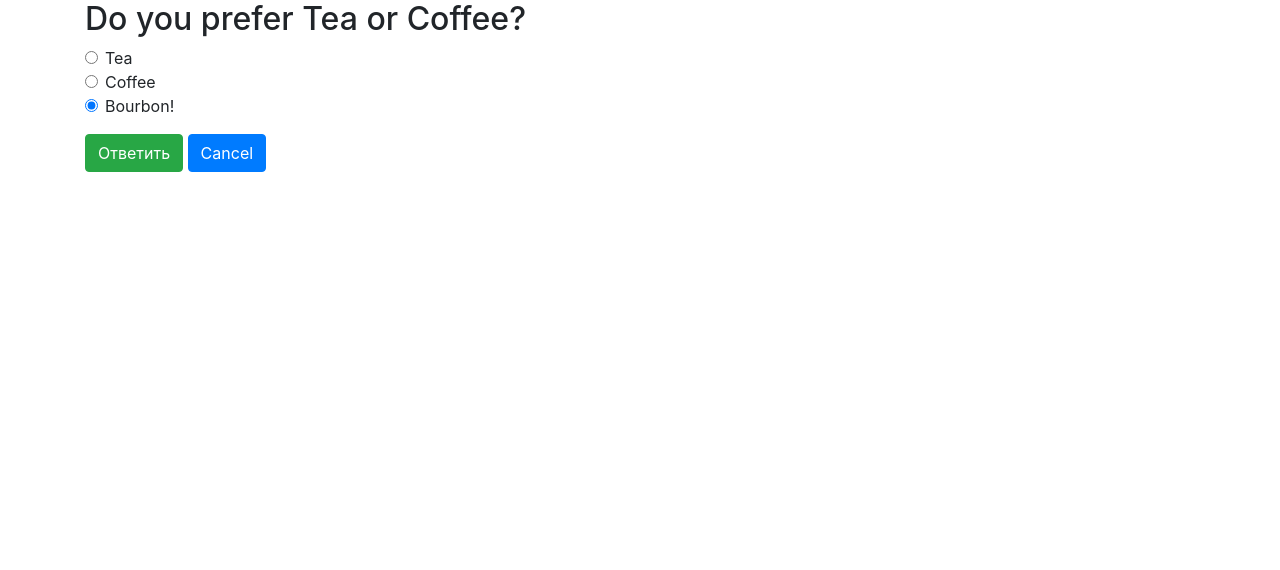
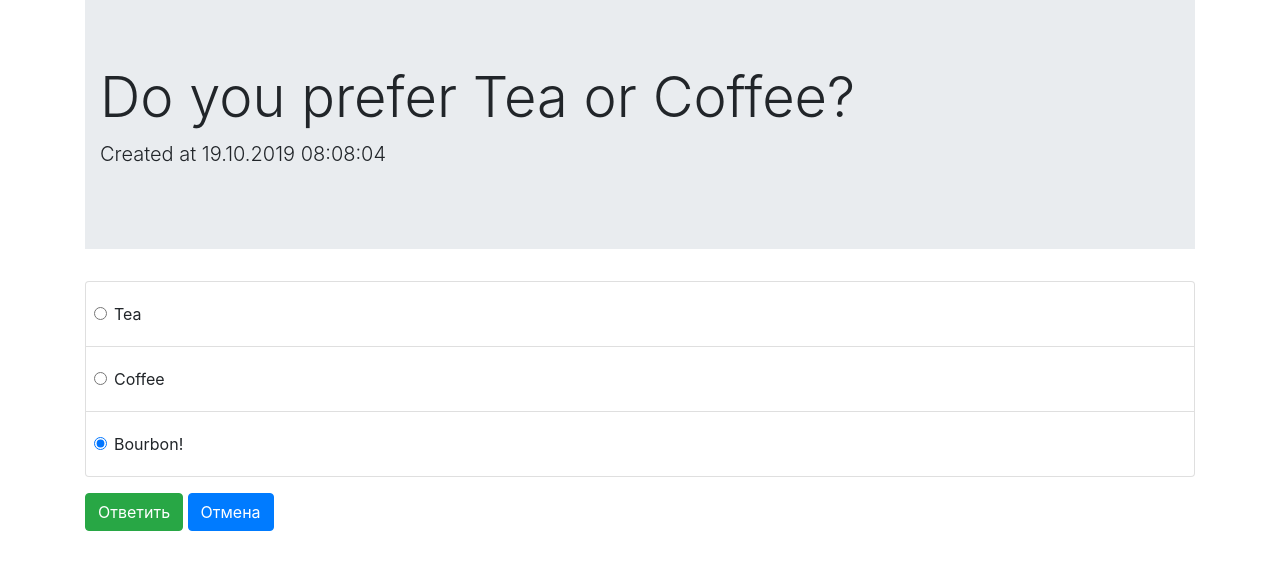
Before and after one commit to tyzo4ka/poll, a Django app: page /poll/1/answer/ in a window 1280 px wide. Shown: the part 56-626 px from the top of the page. Run offline with Django 3.2, Linux system fonts and the light colour scheme; data comes from the database, SQL or seed files in the repository; some libraries are stand-ins or nearby versions.

Commit message:
Changed answer template

```diff
--- a/source/webapp/templates/answer/answer.html
+++ b/source/webapp/templates/answer/answer.html
@@ -1,19 +1,34 @@
 {% extends 'base.html' %}
 {% block content %}
-    <h2>{{ poll }}</h2>
+
+    <div class="jumbotron jumbotron-fluid">
+        <div class="container">
+            <h1 class="display-4">{{ poll }}</h1>
+            <p class="lead">Created at {{ poll.created_date|date:'d.m.Y H:i:s' }}</p>
+        </div>
+    </div>
+
     <form action="" method="POST">
     {% csrf_token %}
+
+        <ul class="list-group">
             {% for choice in poll.choices.all %}
-            <div class="form-check">
+            <li class="list-group-item">
+                <div class="d-flex justify-content-between align-items-center">
+                    <div class="p-2 bd-highlight">
                         <input class="form-check-input" type="radio" name="answer" id="answer{{ choice.pk }}" value="{{ choice.pk }}" checked>
                         <label class="form-check-label" for="answer{{ choice.pk }}">
                             {{ choice }}
                         </label>
                     </div>
+                </div>
+            </li>
             {% endfor %}
+        </ul>
+
         <div class="mt-3">
             <input type="submit" value="Ответить" class="btn btn-success">
-            <a href="{% url 'index' %}" class="btn btn-primary">Cancel</a>
+            <a href="{% url 'index' %}" class="btn btn-primary">Отмена</a>
         </div>
     </form>
 {% endblock %}
--- a/source/webapp/views/answer.py
+++ b/source/webapp/views/answer.py
@@ -13,15 +13,19 @@ class AnswerIndexView(View):
         return get_object_or_404(Poll, pk=poll_pk)
 
     def post(self, request, *args, **kwargs):
-        poll_id = kwargs.get('pk')
-        choice_id = int(request.POST.get('answer'))
-        poll = get_object_or_404(Poll, pk=poll_id)
-        choice = get_object_or_404(Choice, pk=choice_id)
+        pk = kwargs.get('pk')
+        poll = get_object_or_404(Poll, pk=pk)
+        choice_pk = int(request.POST.get("answer"))
+        choice = get_object_or_404(Choice, pk=choice_pk)
         answer = Answer()
         answer.poll = poll
         answer.choice = choice
         answer.save()
-        return redirect('index')
+        return redirect("index")
 
-# class StatisticsView(View):
-#     def get
+
+class StatisticsView(View):
+    def get(self, request, *args, **kwargs):
+        pk = kwargs.get("pk")
+        poll = get_object_or_404(Poll, pk=pk)
+        choices = poll.choices.all().values("pk")
```
Lines whose indentation alone changed are shown as unchanged.
